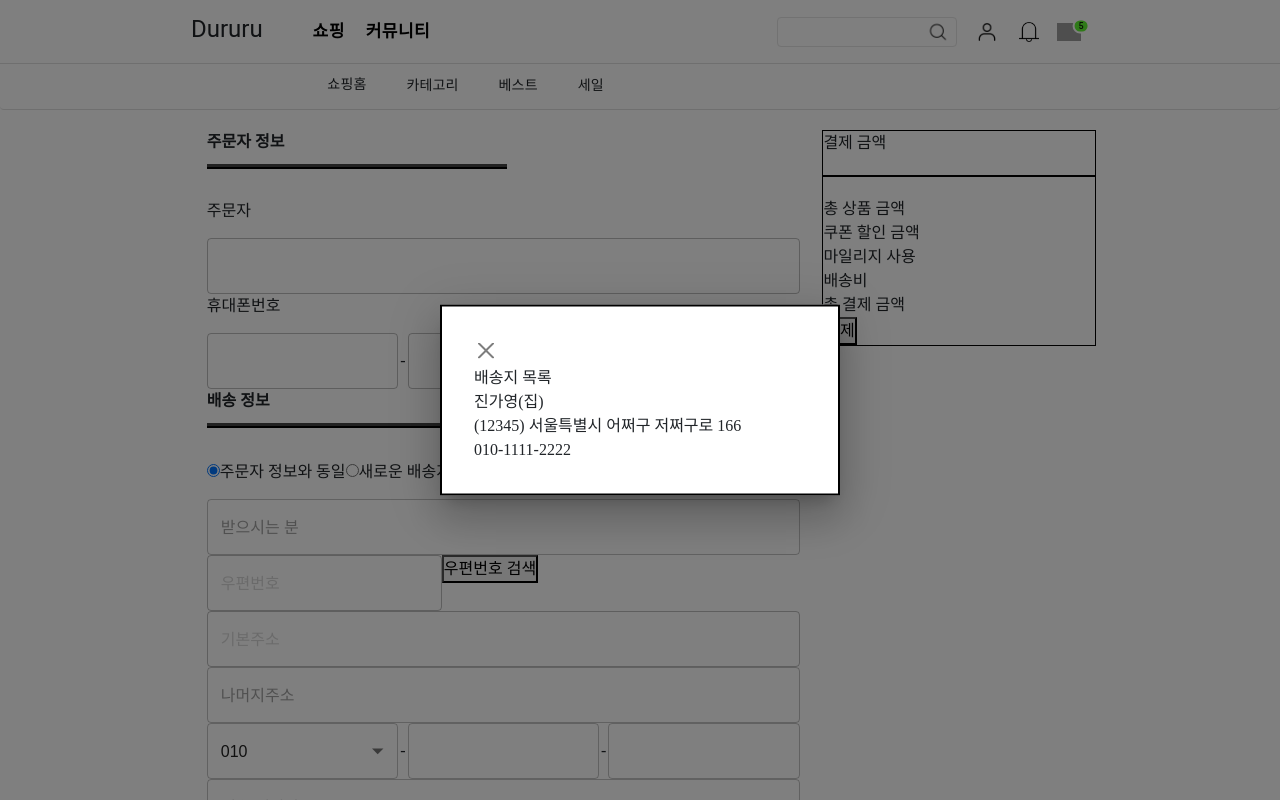
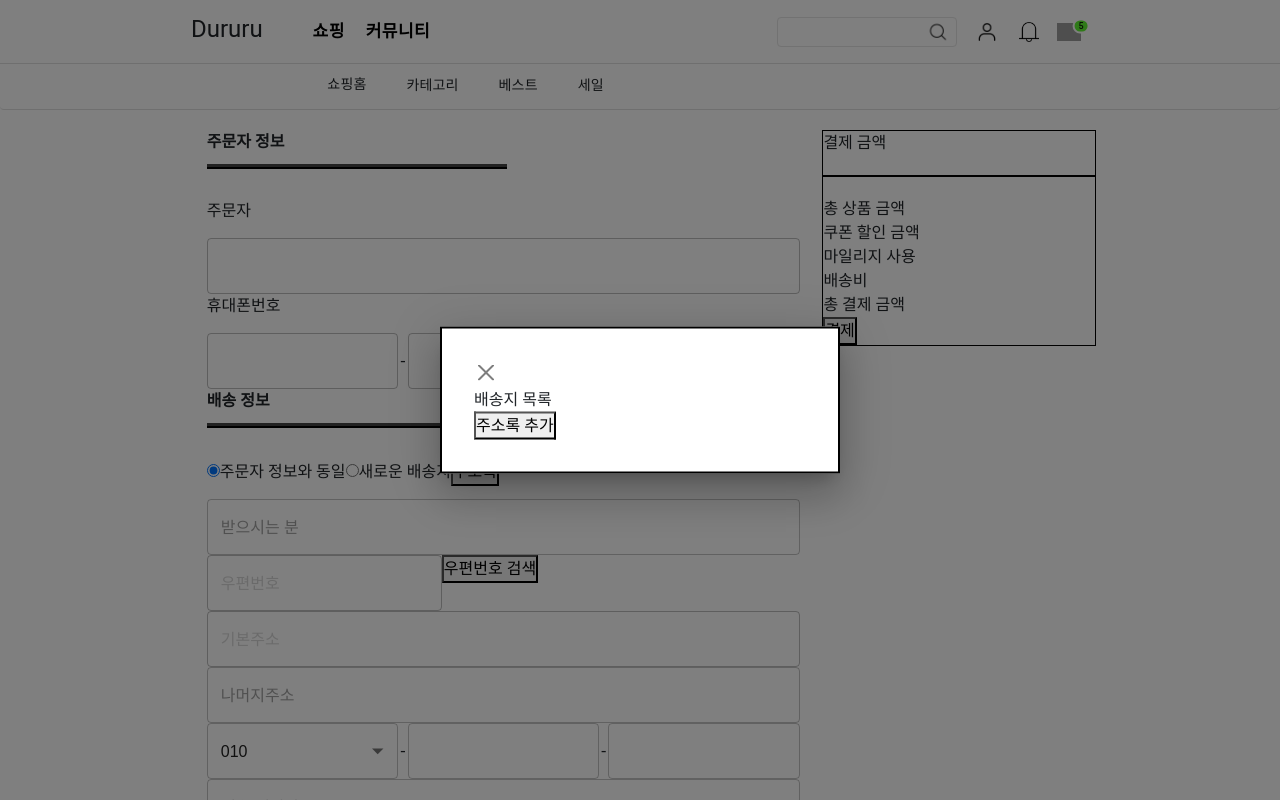
Before and after one commit to ZayaDB/ezkorea, a React (Create React App) app: page /order in a window 1280 px wide. Both pictures are taken after a click on the button "주소록". Shown: the top 800 px of the page. Built offline with nearby package versions, Linux system fonts and the light colour scheme; grey boxes are pictures that could not be loaded; a web font is replaced by a local one.

Commit message:
feat : 주소록 추가하는 함수

```diff
--- a/src/components/order/DeliveryInfo.tsx
+++ b/src/components/order/DeliveryInfo.tsx
@@ -8,6 +8,7 @@ import Select, { SelectChangeEvent } from '@mui/material/Select';
 import CloseButton from 'react-bootstrap/CloseButton';
 import Postcode from './Postcode';
 import { RootState } from '../../redux/config';
+import { useAddressBook } from '../../hooks/useAddressBook';
 
 /* 수령자 정보
   - 1. 주문자 정보와 동일 : 정보 가져오기(CustomerInformation에서 내려받기)
@@ -91,9 +92,18 @@ function DeliveryInfoContent() {
   );
 }
 
+/* address 타입 지정 */
+interface Address {
+  name: string;
+  nickname: string;
+  address: string;
+  zipcode: string;
+  phoneNumber: string;
+}
+
 /* 주소록 기능 */
 function AddressBook() {
-  /* 모달창 */
+  /* 주소록 클릭 시 모달창 */
   const style = {
     position: 'absolute' as const,
     top: '50%',
@@ -110,36 +120,23 @@ function AddressBook() {
   const handleOpen = () => setOpen(true);
   const handleClose = () => setOpen(false);
 
-  /* 주소록 */
-  const [name] = useState<string>('진가영');
-  const [addressName] = useState<string>('집');
-  const [zonecode] = useState<string>('12345');
-  const [address] = useState<string>('서울특별시 어쩌구 저쩌구로 166');
-  const [phoneNum] = useState<string>('010-1111-2222');
+  /* 주소록 추가 시 모달창 */
 
   return (
     <>
       <button onClick={handleOpen}>주소록</button>
-      <Modal
-        open={open}
-        onClose={handleClose}
-        aria-labelledby='modal-modal-title'
-        aria-describedby='modal-modal-description'
-      >
+      <Modal open={open} onClose={handleClose}>
         <Box sx={style}>
           <CloseButton onClick={handleClose} />
           <div className='address-caption'>배송지 목록</div>
-          <div>
-            <div>
-              {name}({addressName})
-            </div>
-            <div>
-              ({zonecode}) {address}
-            </div>
-            <div>{phoneNum}</div>
-          </div>
+          <AddAddress />
+          <button>주소록 추가</button>
         </Box>
       </Modal>
     </>
   );
 }
+
+function AddAddress() {
+  return <></>;
+}
--- /dev/null
+++ b/src/hooks/useAddressBook.ts
@@ -0,0 +1,44 @@
+import { useState, useEffect } from 'react';
+
+interface Address {
+  name: string;
+  nickname: string;
+  address: string;
+  postalCode: string;
+  phoneNumber: string;
+}
+
+export const useAddressBook = (): [
+  Address[],
+  (newAddress: Address) => void
+] => {
+  // 주소록 상태와 주소록 업데이트 함수
+  const [addressBook, setAddressBook] = useState<Address[]>([]);
+
+  // localStorage에서 주소록을 불러와 초기화
+  useEffect(() => {
+    const savedAddressBook = localStorage.getItem('addressBook');
+    if (savedAddressBook) {
+      setAddressBook(JSON.parse(savedAddressBook));
+    }
+  }, []);
+
+  // 주소록을 localStorage에 저장하는 함수
+  const saveAddressBook = (newAddressBook: Address[]): void => {
+    try {
+      localStorage.setItem('addressBook', JSON.stringify(newAddressBook));
+      setAddressBook(newAddressBook);
+      console.log('Address book saved successfully.');
+    } catch (err) {
+      console.error('Error saving address book:', err);
+    }
+  };
+
+  // 주소록에 새로운 주소 추가하는 함수
+  const addAddress = (newAddress: Address): void => {
+    const newAddressBook = [...addressBook, newAddress];
+    saveAddressBook(newAddressBook);
+  };
+
+  return [addressBook, addAddress];
+};
```
